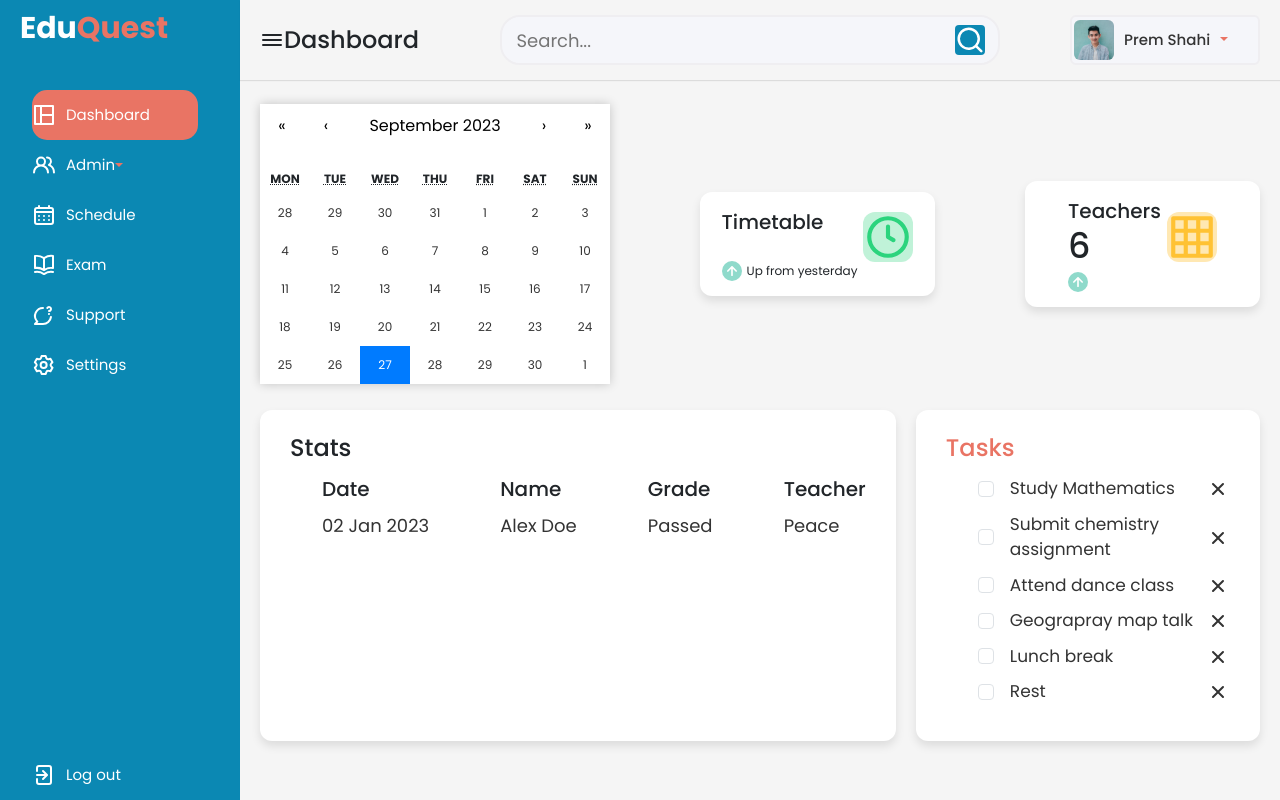
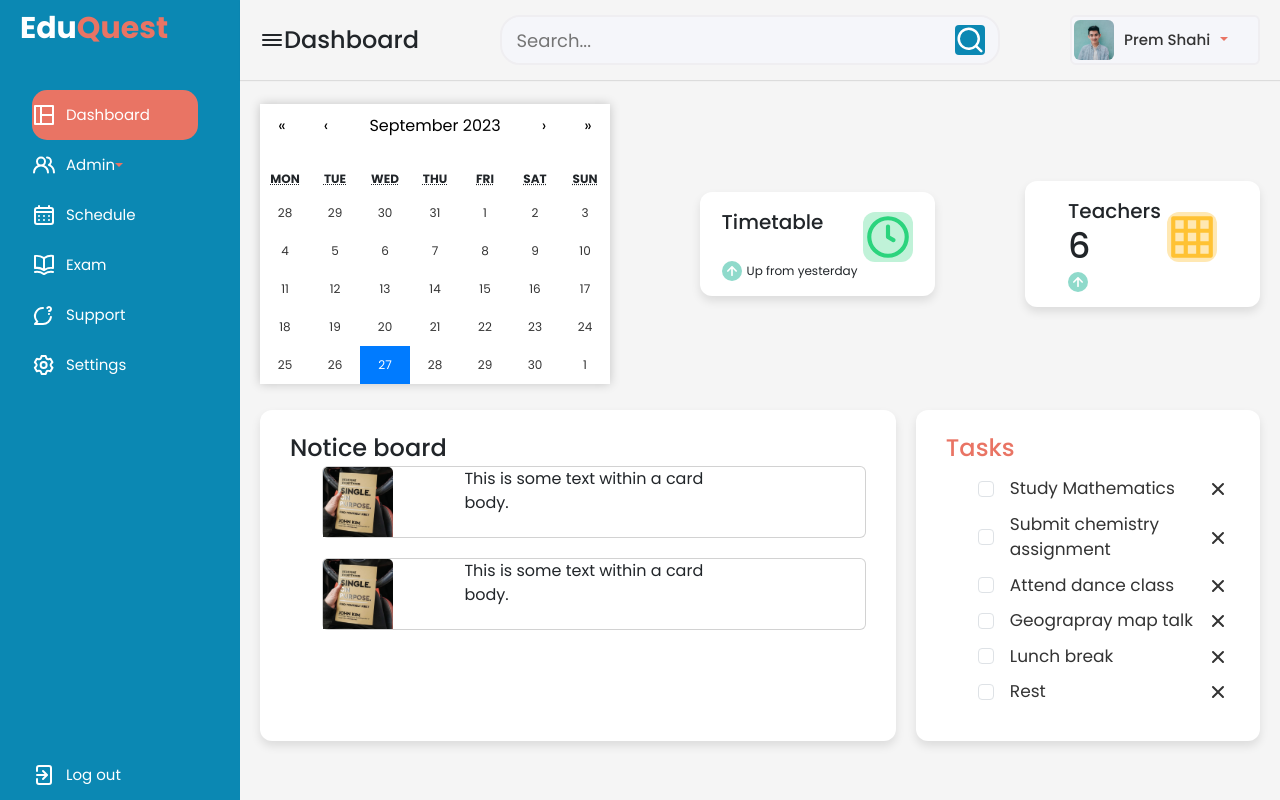
Before and after one commit to zinando/EduQuest, a React (Vite) app in the folder Frontend/: page /home in a window 1280 px wide. Built offline with nearby package versions, Linux system fonts and the light colour scheme.

Commit message:
Update Home.jsx

```diff
--- a/Frontend/src/pages/Dashboard/Home.jsx
+++ b/Frontend/src/pages/Dashboard/Home.jsx
@@ -6,6 +6,10 @@ import Sidebar from '../../layout/Sidebar/SideBar';
 import Form from 'react-bootstrap/Form';
 import 'react-calendar/dist/Calendar.css';
 import Calendar from 'react-calendar';
+import book from '../../assets/book.jpeg'
+import { Card, Col, Row } from 'react-bootstrap';
+
+
 
 export default function Home() {
 
@@ -55,34 +59,29 @@ export default function Home() {
           </div>
           <div className="box-card">
             <div className="recent box">
-              <div className="title">Stats</div>
+              <div className="title">Notice board</div>
               <div className="sdetails">
                 <ul className="details">
-                  <li className="topic">Date</li>
-                  <li>
-                    <a href="/">02 Jan 2023</a>
-                  </li>
-
-
-
-                </ul>
-                <ul className="details">
-                  <li className="topic">Name</li>
-                  <li>
-                    <a href="/">Alex Doe</a>
-                  </li>
-                </ul>
-                <ul className="details">
-                  <li className="topic">Grade</li>
-                  <li>
-                    <a href="/">Passed</a>
-                  </li>
-                </ul>
-                <ul className="details">
-                  <li className="topic">Teacher</li>
-                  <li>
-                    <a href="/">Peace</a>
-                  </li>
+                  <div className='card' style={{ marginBottom: '20px' }}>
+                    <Row>
+                      <Col md={3}>
+                        <Card.Img variant="top" src={book} style={{ width: '60%', height: 'auto' }} />
+                      </Col>
+                      <Col md={6}>
+                        This is some text within a card body.
+                      </Col>
+                    </Row>
+                  </div>
+                  <div className='card' style={{ marginBottom: '20px' }}>
+                    <Row>
+                      <Col md={3}>
+                        <Card.Img variant="top" src={book} style={{ width: '60%', height: 'auto' }} />
+                      </Col>
+                      <Col md={6}>
+                        This is some text within a card body.
+                      </Col>
+                    </Row>
+                  </div>
                 </ul>
               </div>
             </div>
```
